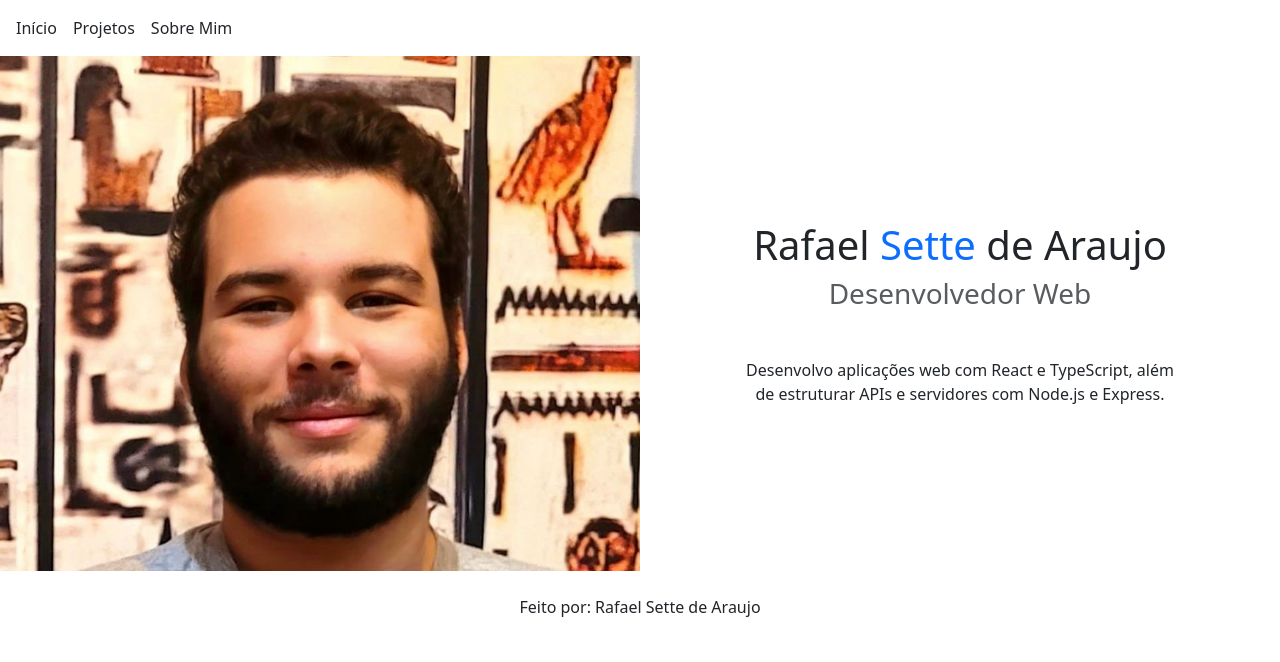
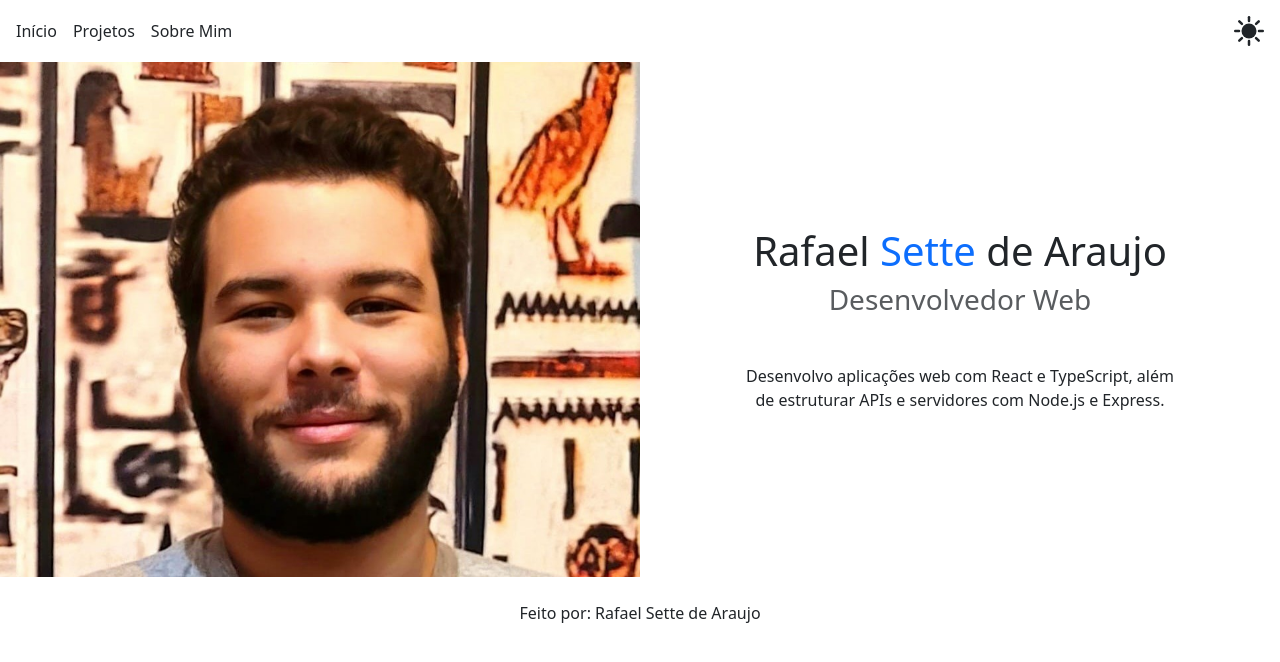
Before and after one commit to Sette0o0/Portfolio, a React (Vite) app in the folder my-app/: page / in a window 1280 px wide. Shown: the top 662 px of the page. Built offline with nearby package versions, Linux system fonts and the light colour scheme.

Commit message:
feat: botão para troca de light/dark mode

```diff
--- a/my-app/src/components/Layout/Header.tsx
+++ b/my-app/src/components/Layout/Header.tsx
@@ -1,15 +1,17 @@
+import ThemeToggle from "../ThemeToggle"
 
 function Header() {
 	return (
 		<>
-			<header className="d-flex p-3">
-				<nav>
+			<header className="d-flex align-items-center p-3">
+				<nav className={`me-auto`}>
 					<ul className={`d-flex flex-row list-unstyled column-gap-3 m-0`}>
 						<li>Início</li>
 						<li>Projetos</li>
 						<li>Sobre Mim</li>
 					</ul>
 				</nav>
+				<ThemeToggle />
 			</header>
 		</>
 	)
--- /dev/null
+++ b/my-app/src/components/ThemeToggle/index.module.css
@@ -0,0 +1,24 @@
+.themeToggle{
+  cursor: pointer;
+  transition: transform .3s ease-in-out;
+}
+.dark{
+  transform: scale(1.4);
+}
+
+.moonCut{
+  translate: 6px -6px;
+}
+.dark .moonCut{
+  translate: 0 0;
+}
+
+.rays{
+  transform-origin: 12px 12px;
+  transform-box: fill-box;
+  transition: opacity .3s ease, transform .5s ease-in-out;
+}
+.dark .rays{
+  opacity: 0;
+  transform: rotate(90deg);
+}
--- /dev/null
+++ b/my-app/src/components/ThemeToggle/index.tsx
@@ -0,0 +1,40 @@
+import { useId } from "react"
+import { useTheme } from "../../context/Theme"
+import styles from "./index.module.css"
+
+function ThemeToggle() {
+  const { theme, toggleTheme } = useTheme()
+  const maskId = useId()
+
+  return(
+    <>
+      <div onClick={toggleTheme} className={`${styles.themeToggle} ${theme == "dark" && styles.dark}`}>
+        <svg width="30" height="30" viewBox="0 0 24 24">
+
+          {/* máscara que faz parte do círculo principal sumir */}
+          <mask id={maskId}>
+            <rect x="0" y="0" width="24" height="24" fill="white"/>
+            <circle className={`${styles.moonCut}`} cx="16.5" cy="9.5" r="5" />
+          </mask>
+
+          {/* círculo principal do sol e da lua */}
+          <circle cx="12" cy="12" r="6" mask={`url(#${maskId})`} fill="currentColor" />
+
+          {/* as linhas ao redor do sol */}
+          <g className={`${styles.rays}`} stroke="currentColor" stroke-width="2" stroke-linecap="round">
+            <line x1="12" y1="4" x2="12" y2="1" />
+            <line x1="17.66" y1="6.34" x2="19.78" y2="4.22" />
+            <line x1="20" y1="12" x2="23" y2="12" />
+            <line x1="17.66" y1="17.66" x2="19.78" y2="19.78" />
+            <line x1="12" y1="20" x2="12" y2="23" />
+            <line x1="6.34" y1="17.66" x2="4.22" y2="19.78" />
+            <line x1="4" y1="12" x2="1" y2="12" />
+            <line x1="6.34" y1="6.34" x2="4.22" y2="4.22" />
+          </g>
+        </svg>
+      </div>
+    </>
+  )
+}
+
+export default ThemeToggle
```
